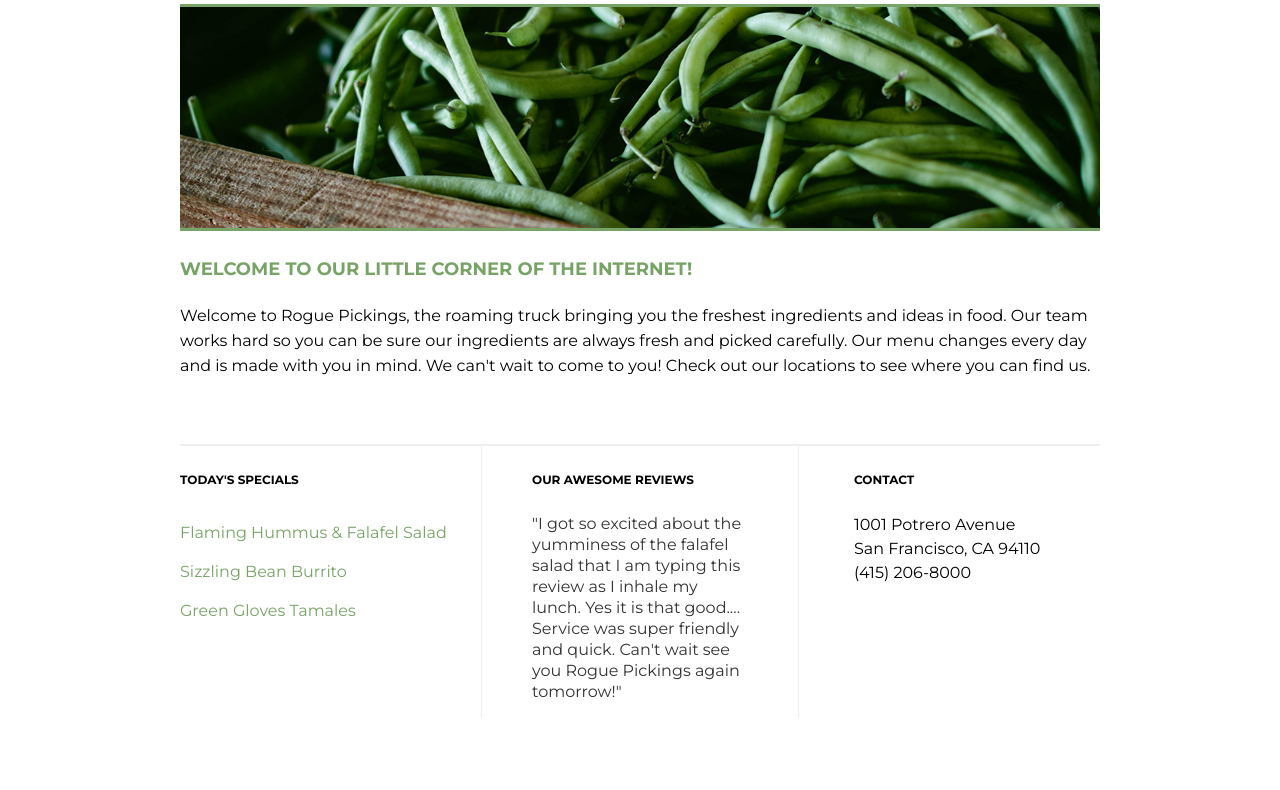
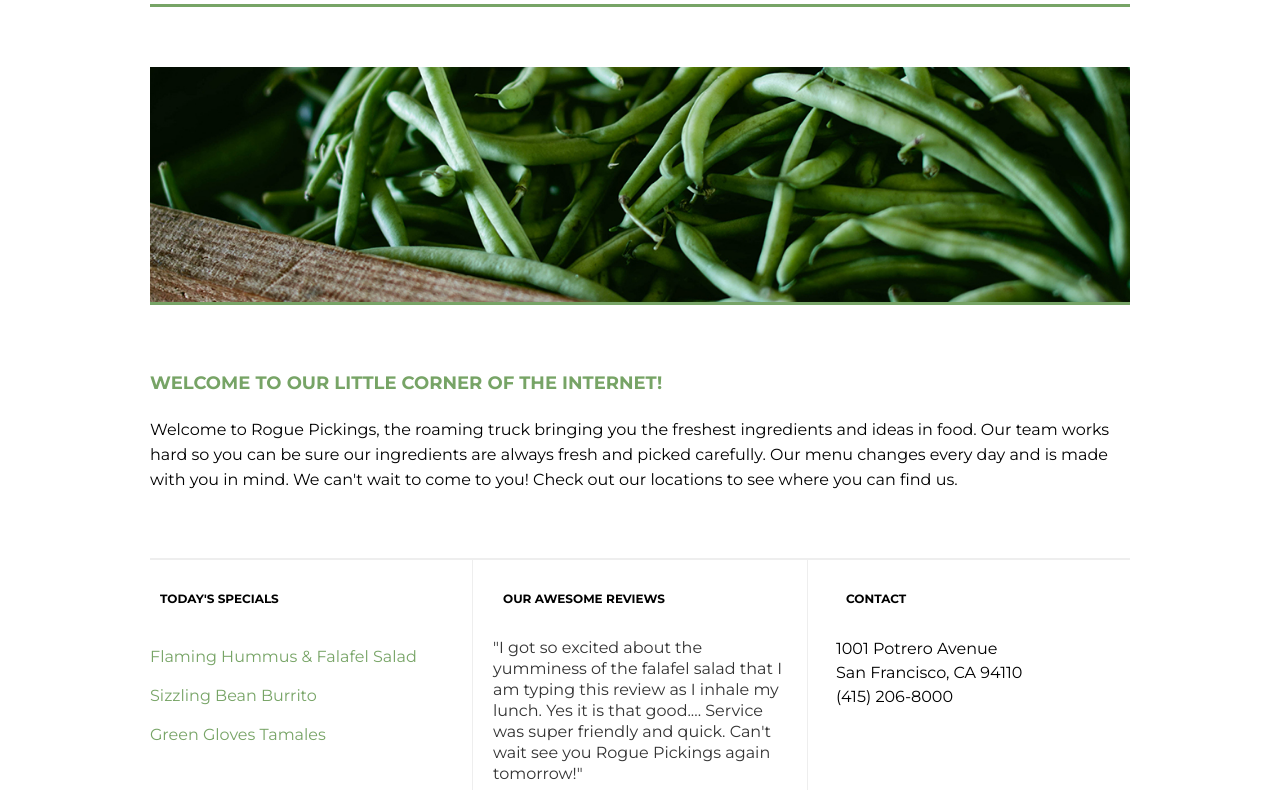
Before and after one commit to Naomilouiserose/rogue-pickings, a plain HTML site: page index.html in a window 1280 px wide. Shown: the part 74-864 px from the top of the page. Drawn offline with Linux system fonts and the light colour scheme; a web font is replaced by a local one.

Commit message:
Commiting updated site

```diff
--- a/css/main.css
+++ b/css/main.css
@@ -11,7 +11,6 @@ body {
 }
 
 .container{
-	max-width: 1200px;
 	width: 90%;
 	display: flex;
 	justify-content: center;
@@ -138,18 +137,18 @@ header nav ul li a{
 }
 
 .section-one h4 {
-	padding: 10px 0;
+	padding: 15px 10px;
 }
 
 
 .section-two h4,
 .section-three h4 {
-	padding: 10px 30px;
+	padding: 15px 10px;
 }
 
 .menu {
 	list-style: none;
-	padding: 0;
+	padding: 0 25px;
 }
 .menu li {
 	padding: 10px 0;
@@ -167,6 +166,7 @@ header nav ul li a{
 	line-height: 1.5;
 }
 
+
 /*The widths are in a percentage!*/
 footer {
 	display: flex;
@@ -183,6 +183,10 @@ footer span {
 }
 
 @media all and (min-width:768px) {
+
+	.container {
+		max-width: 640px;
+	}
 
 	.bottom-section {
 		justify-content: space-between;
@@ -203,16 +207,22 @@ footer span {
     padding: 0 20px;
 	}
 
+	.menu,
+	.reviews,
+	.address {
+		padding: 0;
+	}
+
 }
 
-@media all and (min-width:1024px) {
+@media all and (min-width: 1024px) {
 
 	.container {
 		max-width: 920px;
 	}
 
 	.top-section {
-		margin: 50px 0;
+		margin: 70px 0;
 	}
 
 	.bottom-section {
@@ -231,8 +241,23 @@ footer span {
 }
 
 @media all and (min-width: 1200px) {
+
+	.container {
+		max-width: 980px;
+	}
+
+	.top-section {
+		margin: 70px 0;
+	}
+
+	.main-image {
+		margin: 60px 0 40px 0;
+	}
+
+
 	header {
 		justify-content: space-between;
+
 	}
 
 	header h1 {
--- a/index.html
+++ b/index.html
@@ -24,9 +24,6 @@
                         </li>
                         <li>
                             <a href="">Locations</a>
-                        </li>
-                        <li>
-                            <a href="">Gallery</a>
                         </li>
                         <li>
                             <a href="">Reviews</a>
```
